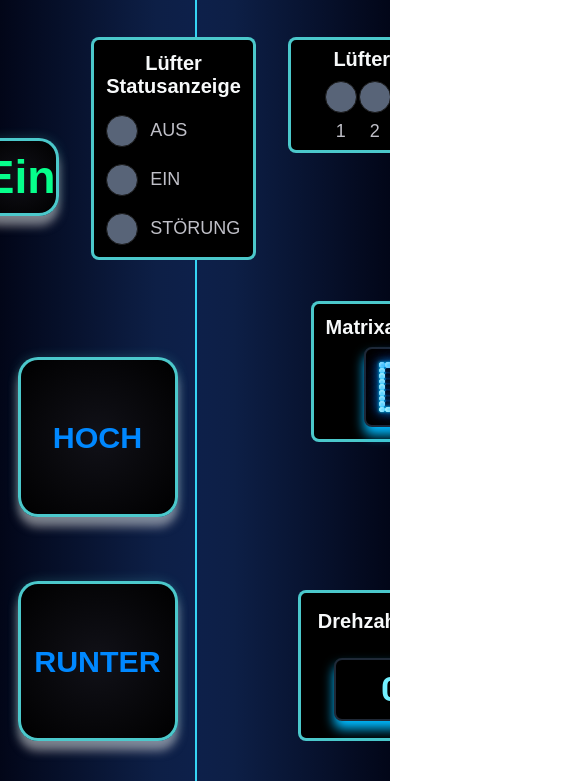
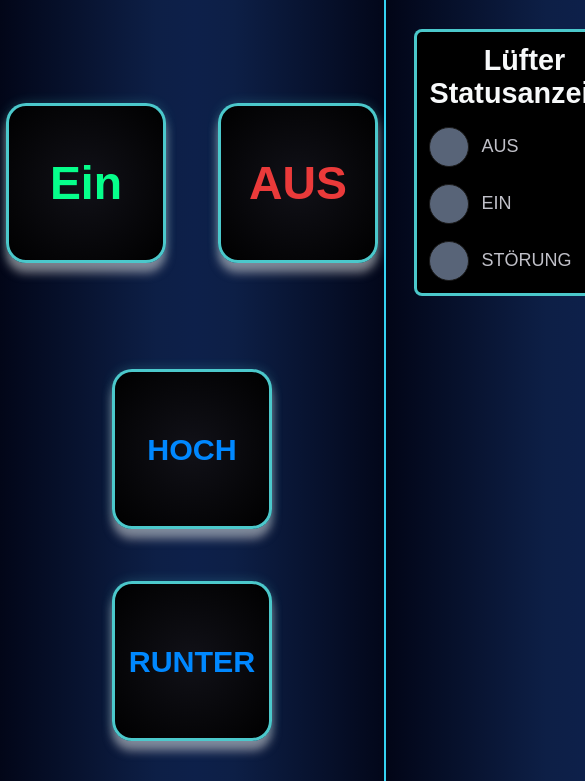
Before and after one commit to d-schwanzl/luefterprojekt-esp32, a website: page web/public/index.html in a window 390 px wide. Shown: the part 63-844 px from the top of the page, 585 px wide, since content can reach past the window. Drawn offline with Linux system fonts and the light colour scheme.

Commit message:
CSS-Styles angepasst, das Web-Interface responsiver gestaltet.

```diff
--- a/web/public/styles.css
+++ b/web/public/styles.css
@@ -10,8 +10,11 @@
 html, body {
   width: 100%;
   height: 100%;
+  min-height: 75vh;
+  min-width: 50vw;
    font-family: roboto, sans-serif;
   background: linear-gradient(
+
     90deg,
     #020618 0%,
     #0d1f46 40%,
@@ -46,13 +49,13 @@
    des Fensters ein.
    ========================================================== */
 .wrapper {
-  display: flex;          /* Container nebeneinander anordnen */
-  flex-shrink: 1;         /* Erlaubt dem Kasten, kleiner zu werden, wenn der Platz knapp wird */
-  min-height: 0;          /* Verhindert, dass der Kasten stur auf seiner Mindesthöhe beharrt */
+  display: flex;
+  flex-shrink: 0;
+  min-width: 960px;       /* Greift jetzt zuverlässig */
+   min-height: 670px;
   width: 100%;
-  height: 100vh;          /* volle Bildschirmhöhe */
-  overflow: hidden;        /* Verhindert, dass Scrollbalken entstehen */
-
+  height: 100%;
+  overflow-x: auto;       /* Erlaubt horizontales Scrollen, falls das Fenster unter 960px rutscht */
 }
 
 /* ==========================================================
@@ -61,14 +64,21 @@
    ========================================================== */
 .container {
   width: 50%;
+
   height: 100%;
   display: flex;
   flex-direction: column;  /* Unter-Container untereinander stapeln */
 
 }
 
+#container-links{
+min-width: 384px;
+gap: 15px;
+}
 
-
+#container-rechts{
+  min-width: 576px;
+}
 
 /* ==========================================================
    SUB-CONTAINER (Inhaltsbereiche)
@@ -92,24 +102,32 @@
   justify-content: center;
   align-items: center;
   /* Flexibler Abstand: Passt sich der Bildschirmhöhe an, zwischen 15px und 25px */
-  gap: clamp(4rem, 4vw, 6em);
+ gap: clamp(3.25rem, 6vw, 6.125rem);
   margin-bottom: 2.5rem;
 }
 
 /* Anordnung nebeneinander (Anzeigefeld rechts) */
 .sub-container3 {
 display: flex;
-  flex-direction: row;
-  justify-content: center;
-  align-items: flex-start;  /* Verhindert, dass das linke Matrix-Panel gestreckt wird! */
-  /* Flexibler Abstand: Passt sich der Bildschirmbreite an */
-  gap: clamp(2rem, 4vw, 6rem);
+  justify-content: space-evenly; /* Verteilt die Panels sauber mit gleichmäßigem Abstand */
+  align-items: flex-start;
+  gap: 2rem;
   width: 100%;
   height: 100%;
-  padding: 2.5rem 0;
+  padding: 2rem 1rem;
   border-left: 0.15rem solid #35d3f3;
-   container-type: inline-size;
+  min-width: 0;
 
+}
+
+
+
+
+
+
+.led-group1, .led-group2, .matrix-panel, .rpm-panel {
+  width: 100%;             /* Nimmt den verfügbaren Platz ein */
+  max-width: 600px;        /* Erlaubt, dass sie deutlich breiter werden als vorher */
 }
 
 /* ==========================================================
@@ -179,6 +197,7 @@
 .led-group1 {
     display: flex;
     flex-direction: column;
+    width: clamp(220px, 20vw, 380px);
     gap: clamp(0.625rem, 2vh, 1.125rem); /* Flexibler vertikaler Abstand */
     background-color: #000000;
     border-radius: 0.5rem;
@@ -189,7 +208,7 @@
 .led-group1 h1 {
     margin: 0;
     font-family: sans-serif;
-    font-size: clamp(1.25rem, 2.5vw, 1.75rem); /* Schriftgröße passt sich an */
+    font-size: clamp(1.8rem, 2vw, 2.2rem);
     font-weight: 700;
     color: #f7f9fa;
     text-align: center;
@@ -203,8 +222,8 @@
 
 .led-items1 .led {
     /* LEDs werden auf kleinen Bildschirmen etwas kleiner */
-    width: clamp(2rem, 5vw, 2.8125rem);
-    height: clamp(2rem, 5vw, 2.8125rem);
+  width: clamp(2.5rem, 3.5vw, 4rem);
+  height: clamp(2.5rem, 3.5vw, 4rem);
     border-radius: 50%;
     background-color: #586478;
     border: 0.0625rem solid #1a1a1a;
@@ -242,6 +261,7 @@
      display: flex;
      flex-direction: column;
      justify-content: space-between;
+      gap: 15px;
      height: 100%;
      align-items: center;
 
@@ -254,33 +274,37 @@
  display: flex;
   flex-direction: column;
   align-items: center;
-    gap: clamp(0rem, 0vw, 0rem); /* Abstand zwischen Überschrift und LED-Reihe wächst mit */
+  gap: 0.5rem;
   background-color: #000000;
   border-radius: 0.5rem;
   border: 0.1875rem solid #5aeef1d7;
-    width: clamp(13rem, 13vw, 15rem);
-    min-width: 0;
-    padding: clamp(0.5rem, 2vw, 1.5rem); /* Optional: Auch der Innenabstand skaliert fließend */
 
+width: clamp(220px, 18vw, 250rem);
+  box-sizing: border-box;
+  padding: clamp(0.75rem, 2vw, 1.25rem);
 }
 
 .led-container2 {
+ padding: 0.2rem;
   display: flex;
   flex-direction: row;
-    gap: clamp(0rem, 0.5vw, 2rem); /* HIER: Der Abstand zwischen den LEDs wächst dynamisch mit der Containergröße! */
-
+  /* HIER GEÄNDERT: Zentriert die LEDs absolut fehlerfrei unabhängig von der Bildschirmgröße */
+  justify-content: center;
+  align-items: center;
+  gap: clamp(0.3rem, 1vw, 1.7rem);
+  width: 100%;
+  box-sizing: border-box;
 }
-
 .led-group2 h1 {
   margin: 0;
-    padding-bottom: 10px;;
+  padding-bottom: 12px;
   font-family: sans-serif;
-    font-size: clamp(1.25rem, 2.5vw, 1.75rem);
+  /* Die Überschrift skaliert auf großen Bildschirmen ebenfalls mit */
+  font-size: clamp(1.8rem, 2vw, 2.2rem);
   font-weight: 700;
   color: #f7f9fa;
   text-align: center;
 }
-
 .led-group2 span {
     margin: 0;
     padding-top: 8px;
@@ -306,8 +330,9 @@
 }
 
 .led {
-    width: clamp(2rem, 5vw, 2.8125rem);
-    height: clamp(2rem, 5vw, 2.8125rem);
+  /* Die LEDs selbst dürfen auf großen Bildschirmen auch ein Stück mitwachsen, damit sie nicht winzig wirken */
+  width: clamp(2.5rem, 3.5vw, 4rem);
+  height: clamp(2.5rem, 3.5vw, 4rem);
   border-radius: 50%;
   background-color: #586478;
   border: 0.0625rem solid #1a1a1a;
@@ -337,7 +362,7 @@
 .matrix-panel h1 {
     margin: 0;
     font-family: sans-serif;
-    font-size: clamp(1.25rem, 2.5vw, 1.75rem);
+    font-size: clamp(1.8rem, 2vw, 2.2rem);
     font-weight: 700;
     color: #f7f9fa;
     text-align: center;
@@ -418,7 +443,7 @@
     margin: 0;
     padding-bottom: 15px;
     font-family: sans-serif;
-    font-size: clamp(1.25rem, 2.5vw, 1.75rem);
+     font-size: clamp(1.8rem, 2vw, 2.2rem);
     font-weight: 700;
     color: #f7f9fa;
     text-align: center;
@@ -439,18 +464,3 @@
   box-shadow: 0px 0.5rem 0.75rem rgb(0, 187, 255);
 min-width: 6ch;   /* NEU: reserviert immer Platz für 4 Zeichen */
 }
-
-
-/* ==========================================================
-   MEDIA QUERIES (Für extreme Bildschirmgrößen)
-   ========================================================== */
-/* Wenn die Höhe des Bildschirms sehr klein ist, rücken wir alles zusammen */
-@media (max-height: 600px) {
-  .sub-container3 {
-    padding: 1rem 0;
-  }
-  .containerSum {
-    justify-content: center;
-    /* gap: 0.5rem; */
-  }
-}
```
Also changed, not shown: web/public/index.html (+2 -1 lines). Lines whose indentation alone changed are shown as unchanged.
